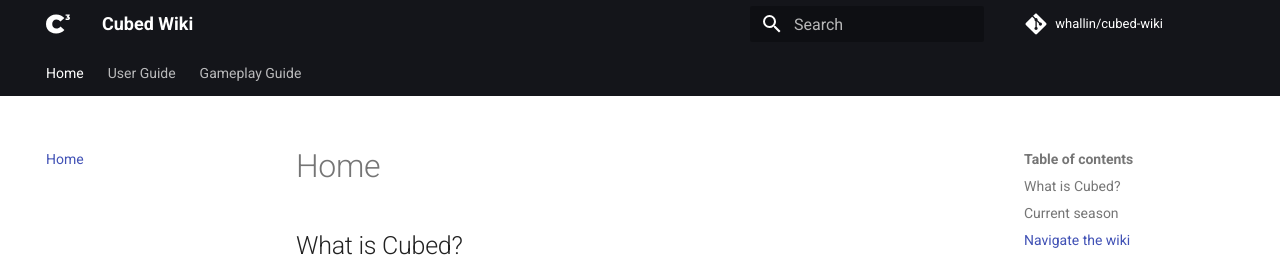
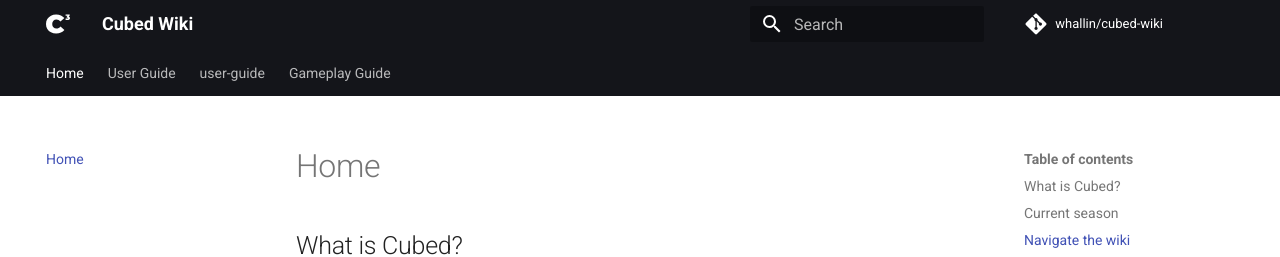
Before and after one commit to whallin/cubed-wiki, an MkDocs documentation site: the page built from docs/index.md, in a window 1280 px wide. Shown: the top 257 px of the page. Built offline with MkDocs 1.6.1 and Material for MkDocs 9.7.7, drawn with Linux system fonts in a browser that asks for light colours; comment, search, counter and statistics services are not loaded.

Commit message:
Update mkdocs.yml

```diff
--- a/mkdocs.yml
+++ b/mkdocs.yml
@@ -12,6 +12,8 @@ nav:
         - 'Join Cubed': 'join-cubed.md'
         - 'Setup Proximity Chat': 'proximity-chat.md'
         - 'In-game Commands': 'ingame-commands.md'
+    - 'user-guide':
+        - 'Setup Proximity Chat': 'proximity-chat.md'
     - 'Gameplay Guide':
         - 'Economy': 'gameplay-economy.md'
         - 'Drugs': 'gameplay-drugs.md'
```
